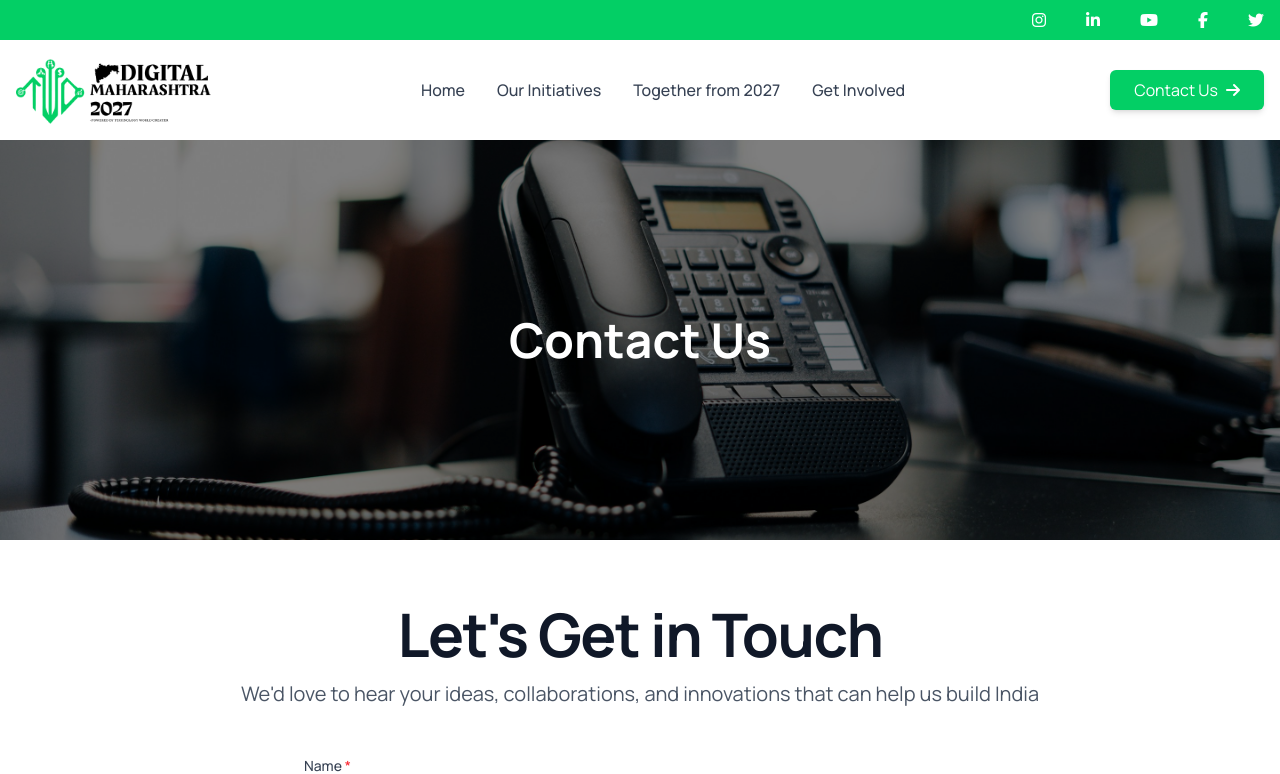
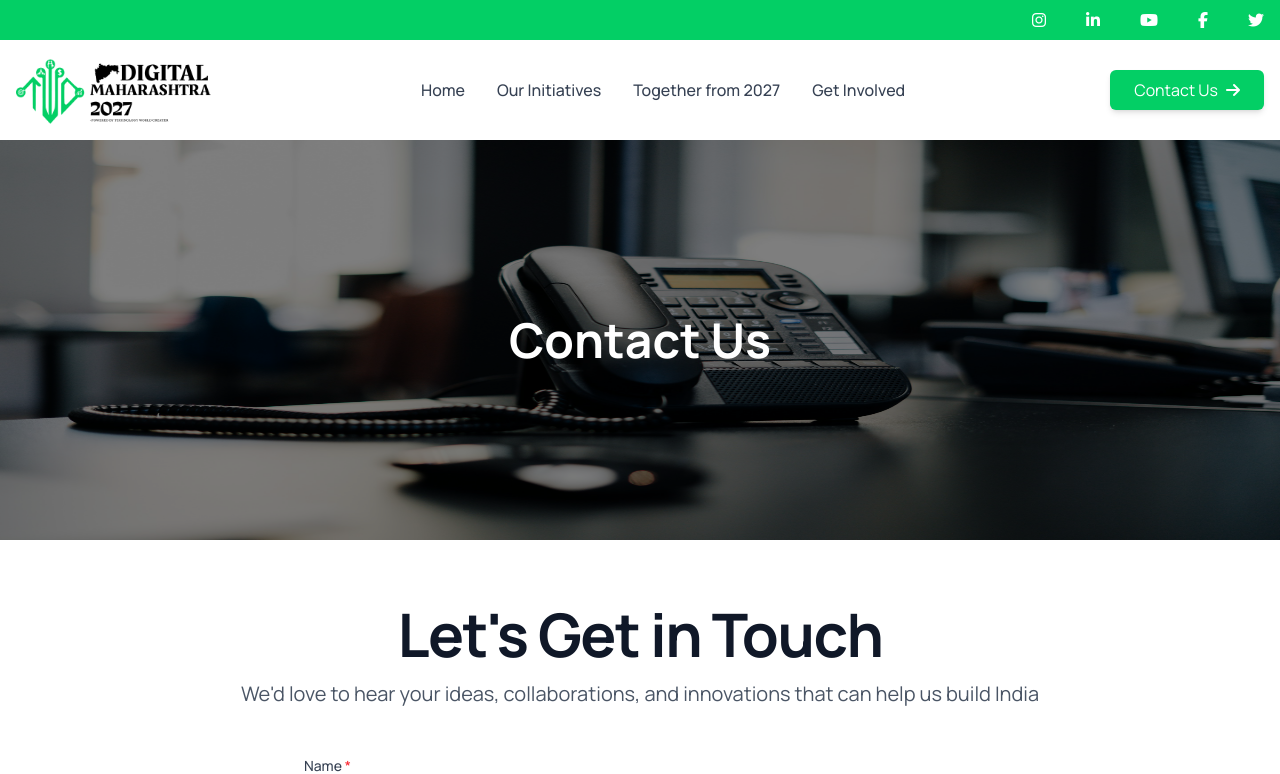
Before and after one commit to Technology-World-Creater/digital-mh-2027, a Next.js app: page /ContactUs in a window 1280 px wide. Shown: the top 774 px of the page. Built offline with nearby package versions, Linux system fonts and the light colour scheme.

Commit message:
refactor(image): update next/image props to use modern syntax
Replace deprecated layout and objectFit props with fill and sizes in multiple components to align with Next.js 13+ image optimization best practices

```diff
--- a/src/app/(Home)/components/HomeGovernmentAndLeadership.tsx
+++ b/src/app/(Home)/components/HomeGovernmentAndLeadership.tsx
@@ -114,8 +114,8 @@
                 <Image
                   src={ministry?.image || ""}
                   alt={ministry?.department || ""}
-                  layout="fill"
-                  objectFit="contain"
+                  fill
+                  sizes="(max-width: 640px) 100vw, (max-width: 768px) 50vw, 25vw"
                 />
               </div>
               <p className="text-gray-700 font-medium mb-2 text-center">
@@ -161,8 +161,8 @@
                 <Image
                   src={person.image}
                   alt={person.name}
-                  layout="fill"
-                  objectFit="cover"
+                  fill
+                  sizes="(max-width: 640px) 100vw, (max-width: 768px) 50vw, 20vw"
                   className="rounded-lg"
                 />
               </div>
--- a/src/app/(Home)/components/HomeMegaProjects.tsx
+++ b/src/app/(Home)/components/HomeMegaProjects.tsx
@@ -39,8 +39,8 @@
                 <Image
                   src={project.image}
                   alt={project.title}
-                  layout="fill"
-                  objectFit="cover"
+                  fill
+                  sizes="(max-width: 768px) 100vw, (max-width: 1200px) 50vw, 33vw"
                   className="rounded-lg"
                 />
               </div>
--- a/src/app/ContactUs/components/ContactUsHero.tsx
+++ b/src/app/ContactUs/components/ContactUsHero.tsx
@@ -12,8 +12,8 @@
       <Image
         src={bgImage}
         alt="Background Image"
-        layout="fill"
-        objectFit="cover"
+        fill
+        sizes="100vw"
         quality={100}
         className="absolute inset-0 z-0"
       />
```
